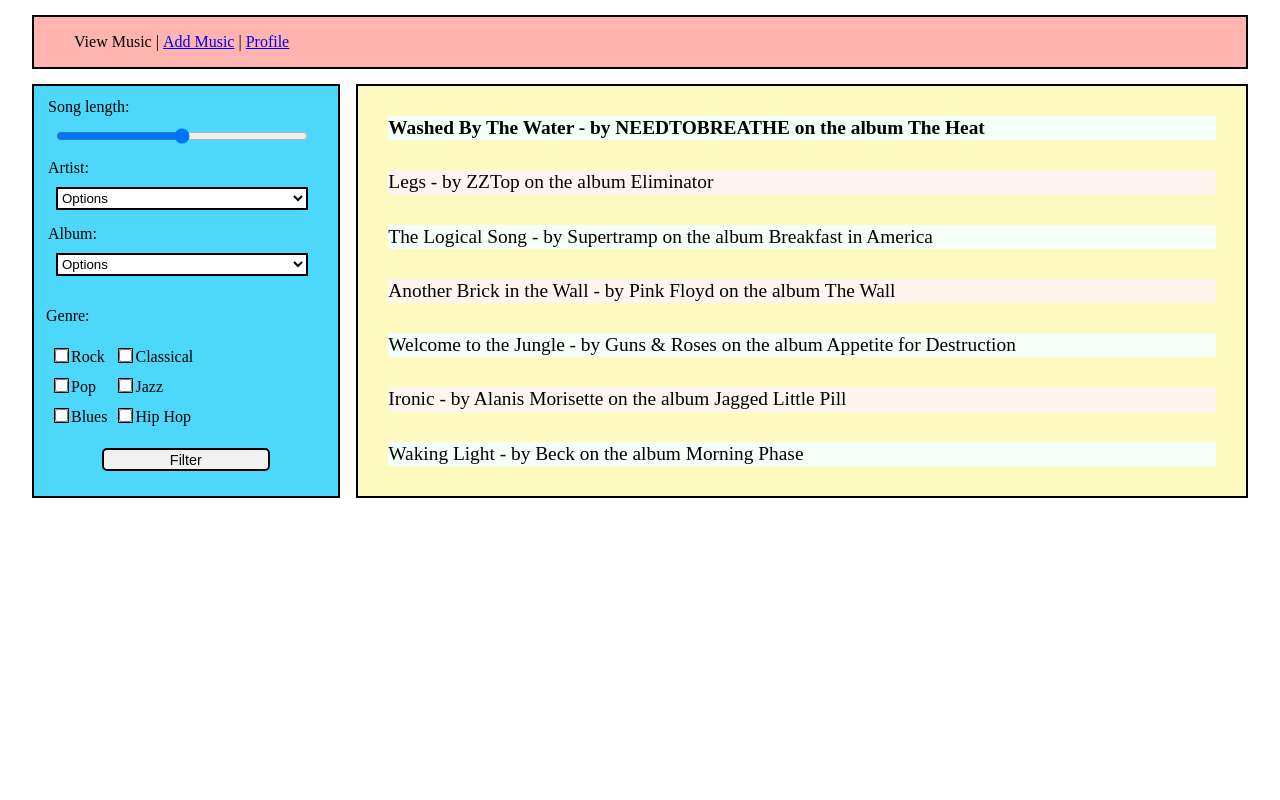
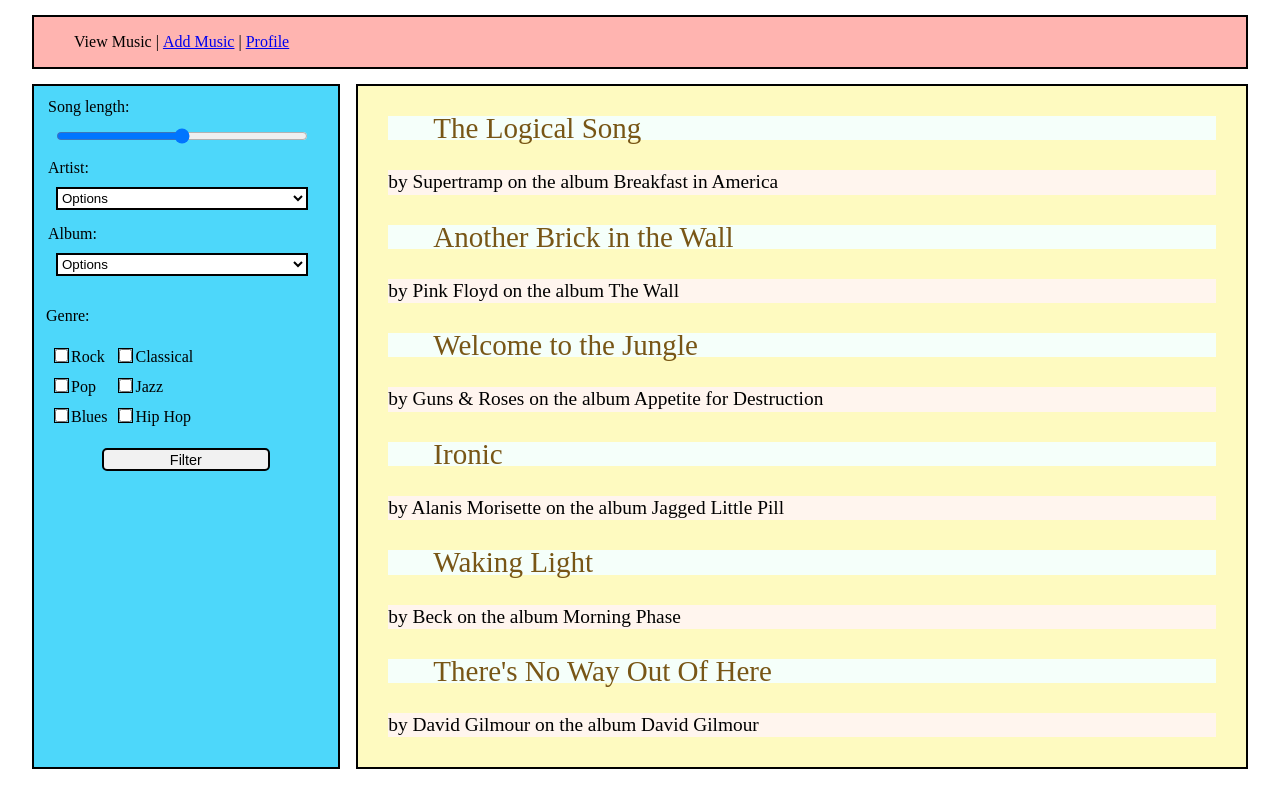
Before and after one commit to wfhutch/music-history, a plain HTML site: page index.html in a window 1280 px wide. Drawn offline with nearby package versions, Linux system fonts and the light colour scheme.

Commit message:
added json file and used ajax to add songs to song list

```diff
--- a/index.html
+++ b/index.html
@@ -86,7 +86,8 @@
     </section>
   </div>
 
-<script type="text/javascript" src="info.js"></script>
+<script src="//code.jquery.com/jquery-1.11.3.min.js"></script>
+<script type="text/javascript" src="main.js"></script>
 
 </body>
 </html>
--- /dev/null
+++ b/main.js
@@ -0,0 +1,43 @@
+     // var songs = [];
+
+     //  songs[songs.length] = "Legs > by Z*ZTop on the album Eliminator";
+     //  songs[songs.length] = "The Logical Song > by Supertr@amp on the album Breakfast in America";
+     //  songs[songs.length] = "Another Brick in the Wall > by Pink Floyd on the album The Wall";
+     //  songs[songs.length] = "Welco(me to the Jungle > by Guns & Roses on the album Appetite for Destruction";
+     //  songs[songs.length] = "Ironi!c > by Alanis Moris*ette on the album Jagged Little Pill";
+
+     //  var songElement=document.getElementById("content");
+     //  songs.push("Waking Light - by Beck on the album Morning Phase");
+     //  songs.unshift("Washed By The Water - by NEEDTOBREATHE on the album The Heat");
+     //  songs.push("There's No Way Out Of Here - By David Gilmour on the album David Gilmour")
+     //  songs.pop("There's No Way Out Of Here - By David Gilmour on the album David Gilmour")
+     //  for (var i = 0; i < songs.length; i++) {
+     //    songs[i] = songs[i].replace(">", "-");
+     //    songs[i] = songs[i].replace(/[*@(!]/g, "");
+     //    songElement.innerHTML += '<section class="songs">' + songs[i] + '<section>';
+     //  }
+
+
+$(document).ready(function() {
+
+   $.ajax({
+     url: "songs.json"
+   }).done(function(data) {
+
+   var contentEl = $("#content");
+
+
+   for (var i = 0; i < data.songs.length; i++) {
+     var songData = "";
+     var currentSong = data.songs[i];
+     songData += "<div class='songs'>";
+     songData += "<h2>" + currentSong.name + "</h2>";
+     songData += "</div>"
+     songData += "<div class='songs'>";
+     songData += "by " + currentSong.artist;
+     songData += " on the album " + currentSong.album;
+     contentEl.append(songData);
+   }
+
+   })
+});
--- /dev/null
+++ b/songs.json
@@ -0,0 +1,38 @@
+{
+  "songs": [
+    { "name": "The Logical Song",
+      "artist": "Supertramp",
+      "album": "Breakfast in America"
+    },
+
+    {
+      "name": "Another Brick in the Wall",
+      "artist": "Pink Floyd",
+      "album": "The Wall"
+    },
+
+    {
+      "name": "Welcome to the Jungle",
+      "artist": "Guns & Roses",
+      "album": "Appetite for Destruction"
+    },
+
+    {
+      "name": "Ironic",
+      "artist": "Alanis Morisette",
+      "album": "Jagged Little Pill"
+    },
+
+    {
+      "name": "Waking Light",
+      "artist": "Beck",
+      "album": "Morning Phase"
+    },
+
+    {
+      "name": "There's No Way Out Of Here",
+      "artist": "David Gilmour",
+      "album": "David Gilmour"
+    }
+  ]
+}
```
